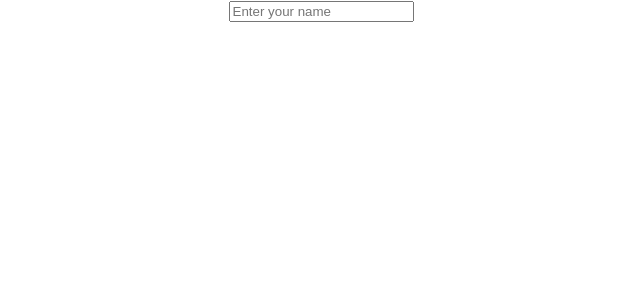
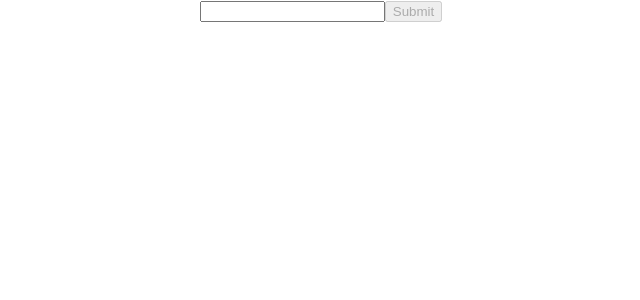
Before and after one commit to sanjaydambal/interview, a React (Create React App) app: page / in a window 1280 px wide. Shown: the top 300 px of the page, without its empty margins (319-959 px from the left). Built offline with nearby package versions, Linux system fonts and the light colour scheme.

Commit message:
disabling a button with no input value

```diff
--- a/src/App.js
+++ b/src/App.js
@@ -3,13 +3,15 @@ import './App.css';
 import DisplayNames from './DisplayNames';
 import Toggle from './Toggle';
 import TwoWayDataBinding from './TwoWayDataBinding';
+import DisableAButton from './DisableAButton';
 
 function App() {
   return (
     <div className="App">
    {/* <DisplayNames/> */}
    {/* <Toggle/> */}
-   <TwoWayDataBinding/>
+   {/* <TwoWayDataBinding/> */}
+   <DisableAButton/>
     </div>
   );
 }
--- /dev/null
+++ b/src/DisableAButton.js
@@ -0,0 +1,19 @@
+import React from 'react'
+
+const DisableAButton = () => {
+    const [value, setValue] = React.useState('')
+    const handleSubmit = (e) => {
+        e.preventDefault()
+        setValue('')
+
+    }
+  return (
+    <div>
+      <input type="text" value= {value} onChange = {(e) => setValue(e.target.value)} />
+      <button disabled={!value} onSubmit={handleSubmit}>Submit</button>
+      <h1>{value}</h1>
+    </div>
+  )
+}
+
+export default DisableAButton
```
